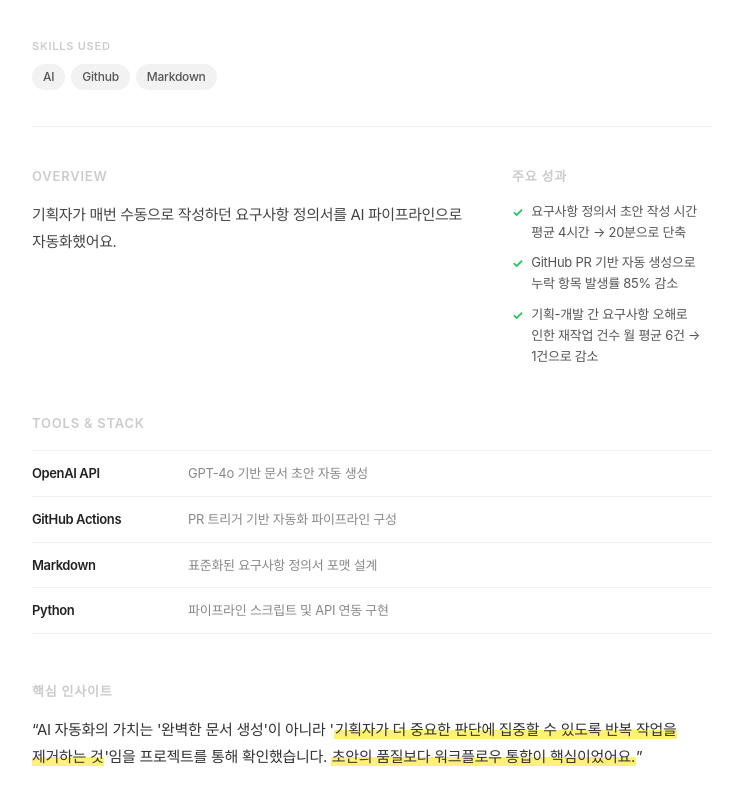
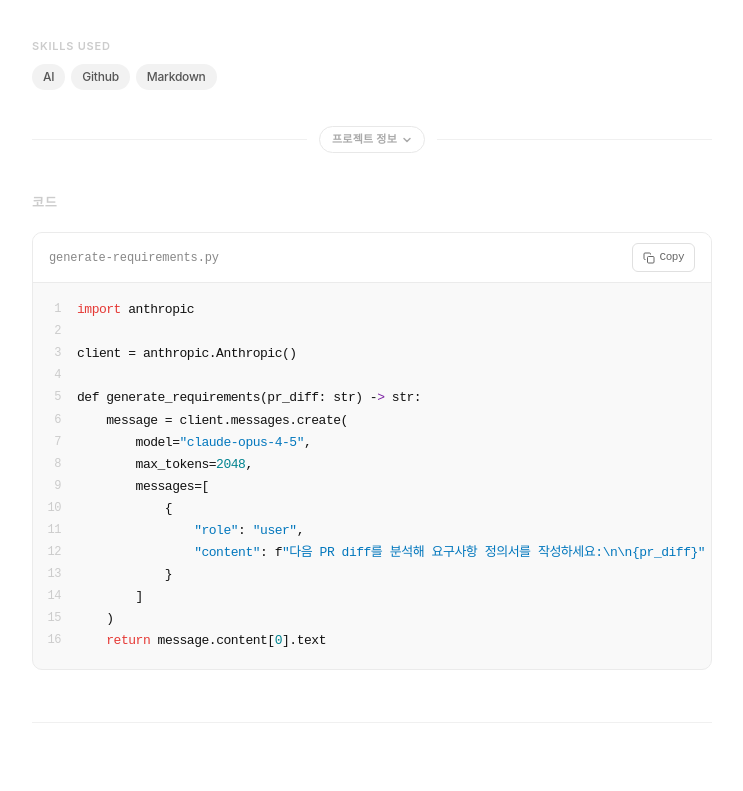
Before and after one commit to haeilylee/Portfolio, a Next.js app: page /projects/ai-requirements in a window 1280 px wide. Shown: the part 625-1416 px from the top of the page, without its empty margins (308-1051 px from the left). Built offline with nearby package versions, Linux system fonts and the light colour scheme; a web font is replaced by a local one.

Commit message:
Collapse project info panel by default with divider toggle button
Co-Authored-By: Claude Sonnet 4.6 <noreply@anthropic.com>

```diff
--- a/src/app/projects/[slug]/page.tsx
+++ b/src/app/projects/[slug]/page.tsx
@@ -5,6 +5,7 @@ import { projects, getProjectBySlug } from "@/lib/projects";
 import type { Block, Section } from "@/lib/projects";
 import { notFound } from "next/navigation";
 import TocNav from "@/components/toc-nav";
+import { ProjectInfoPanel } from "@/components/project-info-panel";
 import CodeBlock from "@/components/code-block";
 import Reveal from "@/components/reveal";
 import { gradientMap, categoryColor } from "@/lib/category-styles";
@@ -414,79 +415,12 @@ export default async function ProjectDetailPage({
             </div>
           </div>
 
-          <hr style={{ border: "none", borderTop: "1px solid #f0f0f0", margin: "0 0 40px" }} />
-
-          {/* Overview + Outcomes */}
-          <section id="overview" style={{ marginBottom: "48px" }}>
-            <div style={{ display: "grid", gridTemplateColumns: "1fr 200px", gap: "40px" }}>
-              <div>
-                <h2 style={{ fontSize: "13px", textTransform: "uppercase", letterSpacing: "0.06em", color: "#ccc", fontWeight: 600, margin: "0 0 14px" }}>
-                  Overview
-                </h2>
-                <p style={{ fontSize: "15px", color: "#444", lineHeight: 1.8, letterSpacing: "-0.025em", margin: 0 }}>
-                  {project.desc}
-                </p>
-              </div>
-              <div>
-                <h2 style={{ fontSize: "13px", textTransform: "uppercase", letterSpacing: "0.06em", color: "#ccc", fontWeight: 600, margin: "0 0 14px" }}>
-                  주요 성과
-                </h2>
-                <ul style={{ listStyle: "none", padding: 0, margin: 0, display: "flex", flexDirection: "column", gap: "10px" }}>
-                  {project.outcomes.map((o, i) => (
-                    <li key={i} style={{ display: "flex", gap: "8px", fontSize: "13px", color: "#555", lineHeight: 1.6, letterSpacing: "-0.02em" }}>
-                      <span style={{ color: "#22c55e", fontWeight: 700, flexShrink: 0, marginTop: "1px" }}>✓</span>
-                      <span>{o}</span>
-                    </li>
-                  ))}
-                </ul>
-              </div>
-            </div>
-          </section>
-
-          {/* Tools & Stack */}
-          <section style={{ marginBottom: "48px" }}>
-            <h2 style={{ fontSize: "13px", textTransform: "uppercase", letterSpacing: "0.06em", color: "#ccc", fontWeight: 600, margin: "0 0 16px" }}>
-              Tools &amp; Stack
-            </h2>
-            <div style={{ display: "flex", flexDirection: "column", gap: "0" }}>
-              {project.tools.map((tool, i) => (
-                <div
-                  key={tool.name}
-                  style={{
-                    display: "grid",
-                    gridTemplateColumns: "140px 1fr",
-                    gap: "16px",
-                    padding: "12px 0",
-                    borderTop: i === 0 ? "1px solid #f0f0f0" : "none",
-                    borderBottom: "1px solid #f0f0f0",
-                    alignItems: "baseline",
-                  }}
-                >
-                  <span style={{ fontSize: "13px", fontWeight: 600, color: "#222", letterSpacing: "-0.03em" }}>{tool.name}</span>
-                  <span style={{ fontSize: "13px", color: "#888", letterSpacing: "-0.02em", lineHeight: 1.6 }}>{tool.desc}</span>
-                </div>
-              ))}
-            </div>
-          </section>
-
-          {/* 핵심 인사이트 */}
-          <section style={{ marginBottom: "52px" }}>
-            <h2 style={{ fontSize: "13px", textTransform: "uppercase", letterSpacing: "0.06em", color: "#ccc", fontWeight: 600, margin: "0 0 14px" }}>
-              핵심 인사이트
-            </h2>
-            <p
-              style={{
-                fontSize: "15px",
-                color: "#333",
-                lineHeight: 1.85,
-                letterSpacing: "-0.02em",
-                margin: 0,
-                wordBreak: "keep-all",
-              }}
-            >
-              {renderWithHighlights(project.insight, project.insightHighlights)}
-            </p>
-          </section>
+          <ProjectInfoPanel
+            desc={project.desc}
+            outcomes={project.outcomes}
+            tools={project.tools}
+            insight={renderWithHighlights(project.insight, project.insightHighlights)}
+          />
 
           {/* 코드 스니펫 */}
           {project.codeSnippet && (
--- /dev/null
+++ b/src/components/project-info-panel.tsx
@@ -0,0 +1,136 @@
+"use client";
+
+import { useState } from "react";
+
+type Tool = { name: string; desc: string };
+
+export function ProjectInfoPanel({
+  desc,
+  outcomes,
+  tools,
+  insight,
+}: {
+  desc: string;
+  outcomes: string[];
+  tools: Tool[];
+  insight: React.ReactNode;
+}) {
+  const [open, setOpen] = useState(false);
+
+  return (
+    <>
+      {/* 구분선 + 토글 버튼 */}
+      <div style={{ display: "flex", alignItems: "center", gap: "12px", margin: "0 0 40px" }}>
+        <div style={{ flex: 1, height: "1px", background: "#f0f0f0" }} />
+        <button
+          onClick={() => setOpen((v) => !v)}
+          style={{
+            display: "flex",
+            alignItems: "center",
+            gap: "5px",
+            background: "none",
+            border: "1px solid #e8e8e8",
+            borderRadius: "20px",
+            padding: "4px 12px",
+            fontSize: "11px",
+            fontWeight: 600,
+            color: "#aaa",
+            letterSpacing: "0.02em",
+            cursor: "pointer",
+            whiteSpace: "nowrap",
+            flexShrink: 0,
+          }}
+        >
+          프로젝트 정보
+          <svg
+            width="10"
+            height="10"
+            viewBox="0 0 10 10"
+            fill="none"
+            style={{
+              transform: open ? "rotate(180deg)" : "rotate(0deg)",
+              transition: "transform 0.2s ease",
+            }}
+          >
+            <path d="M2 3.5L5 6.5L8 3.5" stroke="#aaa" strokeWidth="1.5" strokeLinecap="round" strokeLinejoin="round" />
+          </svg>
+        </button>
+        <div style={{ flex: 1, height: "1px", background: "#f0f0f0" }} />
+      </div>
+
+      {/* 접히는 내용 */}
+      <div
+        style={{
+          overflow: "hidden",
+          maxHeight: open ? "2000px" : "0px",
+          opacity: open ? 1 : 0,
+          transition: "max-height 0.35s ease, opacity 0.25s ease",
+          marginBottom: open ? "0" : "0",
+        }}
+      >
+        {/* Overview + Outcomes */}
+        <section id="overview" style={{ marginBottom: "48px" }}>
+          <div style={{ display: "grid", gridTemplateColumns: "1fr 200px", gap: "40px" }}>
+            <div>
+              <h2 style={{ fontSize: "13px", textTransform: "uppercase", letterSpacing: "0.06em", color: "#ccc", fontWeight: 600, margin: "0 0 14px" }}>
+                Overview
+              </h2>
+              <p style={{ fontSize: "15px", color: "#444", lineHeight: 1.8, letterSpacing: "-0.025em", margin: 0 }}>
+                {desc}
+              </p>
+            </div>
+            <div>
+              <h2 style={{ fontSize: "13px", textTransform: "uppercase", letterSpacing: "0.06em", color: "#ccc", fontWeight: 600, margin: "0 0 14px" }}>
+                주요 성과
+              </h2>
+              <ul style={{ listStyle: "none", padding: 0, margin: 0, display: "flex", flexDirection: "column", gap: "10px" }}>
+                {outcomes.map((o, i) => (
+                  <li key={i} style={{ display: "flex", gap: "8px", fontSize: "13px", color: "#555", lineHeight: 1.6, letterSpacing: "-0.02em" }}>
+                    <span style={{ color: "#22c55e", fontWeight: 700, flexShrink: 0, marginTop: "1px" }}>✓</span>
+                    <span>{o}</span>
+                  </li>
+                ))}
+              </ul>
+            </div>
+          </div>
+        </section>
+
+        {/* Tools & Stack */}
+        <section style={{ marginBottom: "48px" }}>
+          <h2 style={{ fontSize: "13px", textTransform: "uppercase", letterSpacing: "0.06em", color: "#ccc", fontWeight: 600, margin: "0 0 16px" }}>
+            Tools &amp; Stack
+          </h2>
+          <div style={{ display: "flex", flexDirection: "column" }}>
+            {tools.map((tool, i) => (
+              <div
+                key={tool.name}
+                style={{
+                  display: "grid",
+                  gridTemplateColumns: "140px 1fr",
+                  gap: "16px",
+                  padding: "12px 0",
+                  borderTop: i === 0 ? "1px solid #f0f0f0" : "none",
+                  borderBottom: "1px solid #f0f0f0",
+                  alignItems: "baseline",
+                }}
+              >
+                <span style={{ fontSize: "13px", fontWeight: 600, color: "#222", letterSpacing: "-0.03em" }}>{tool.name}</span>
+                <span style={{ fontSize: "13px", color: "#888", letterSpacing: "-0.02em", lineHeight: 1.6 }}>{tool.desc}</span>
+              </div>
+            ))}
+          </div>
+        </section>
+
+        {/* 핵심 인사이트 */}
+        <section style={{ marginBottom: "52px" }}>
+          <h2 style={{ fontSize: "13px", textTransform: "uppercase", letterSpacing: "0.06em", color: "#ccc", fontWeight: 600, margin: "0 0 14px" }}>
+            핵심 인사이트
+          </h2>
+          <p style={{ fontSize: "15px", color: "#333", lineHeight: 1.85, letterSpacing: "-0.02em", margin: 0, wordBreak: "keep-all" }}>
+            {insight}
+          </p>
+        </section>
+      </div>
+    </>
+  );
+}
```
